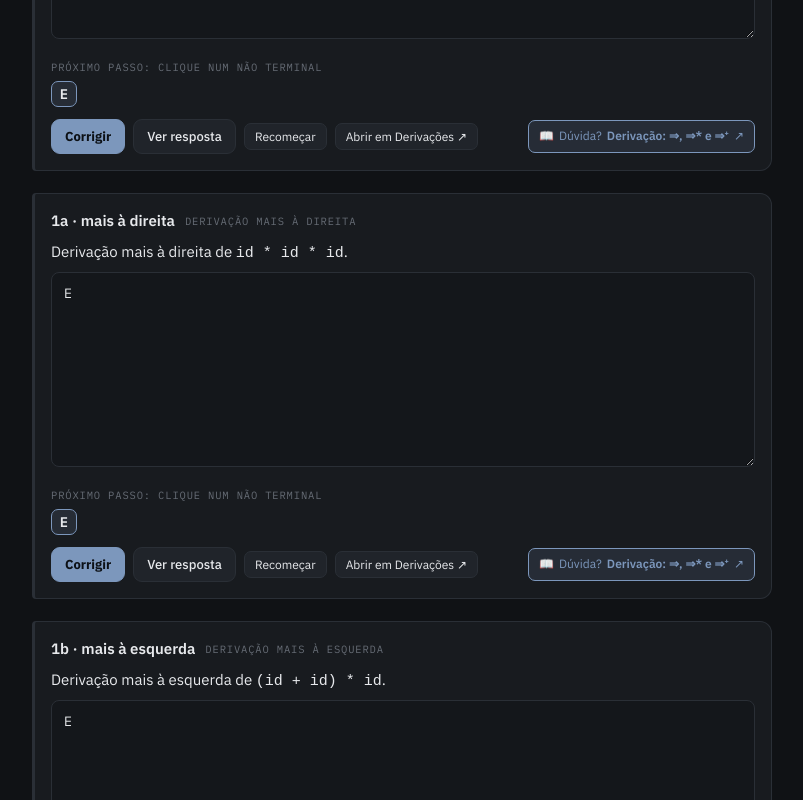
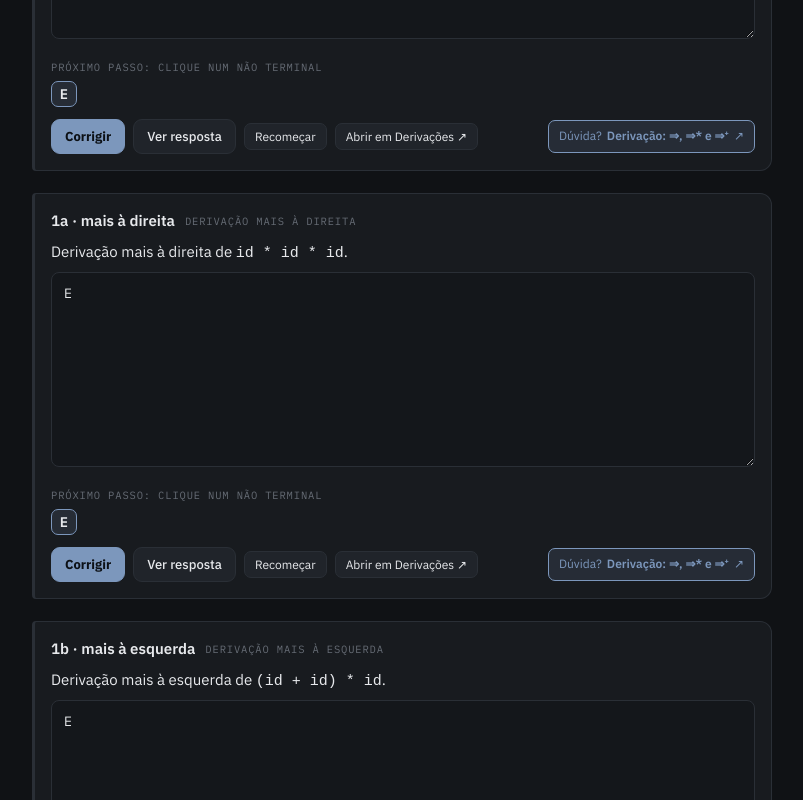
Before and after one commit to DanielCarvalhoOut/bancada-afd-fullstack, an Angular app in the folder frontend/: page /exercicios/ex-glc-q5 in a window 1280 px wide. Shown: the part 1040-1840 px from the top of the page, without its empty margins (238-1041 px from the left). Built offline with nearby package versions, Linux system fonts and the light colour scheme.

Commit message:
style: tira o emoji do atalho Dúvida? para a teoria

```diff
--- a/frontend/src/app/features/exercicios/exercicios.component.html
+++ b/frontend/src/app/features/exercicios/exercicios.component.html
@@ -60,7 +60,7 @@
         @if (!q.hasEx && q.theory.length) {
           <div class="teos">
             @for (t of q.theory; track t.id) {
-              <a class="teo" [routerLink]="['/teoria', t.id]"><span aria-hidden="true">📖</span> Dúvida? <b>{{ t.title }}</b> ↗</a>
+              <a class="teo" [routerLink]="['/teoria', t.id]">Dúvida? <b>{{ t.title }}</b> ↗</a>
             }
           </div>
         }
--- a/frontend/src/app/shared/exercise.component.html
+++ b/frontend/src/app/shared/exercise.component.html
@@ -59,7 +59,7 @@
     @if (theory().length) {
       <span class="grow"></span>
       @for (t of theory(); track t.id) {
-        <a class="mini teo" [routerLink]="['/teoria', t.id]" [title]="'Teoria: ' + t.title"><span aria-hidden="true">📖</span> Dúvida? <b>{{ t.title }}</b> ↗</a>
+        <a class="mini teo" [routerLink]="['/teoria', t.id]" [title]="'Teoria: ' + t.title">Dúvida? <b>{{ t.title }}</b> ↗</a>
       }
     }
   </div>
```
